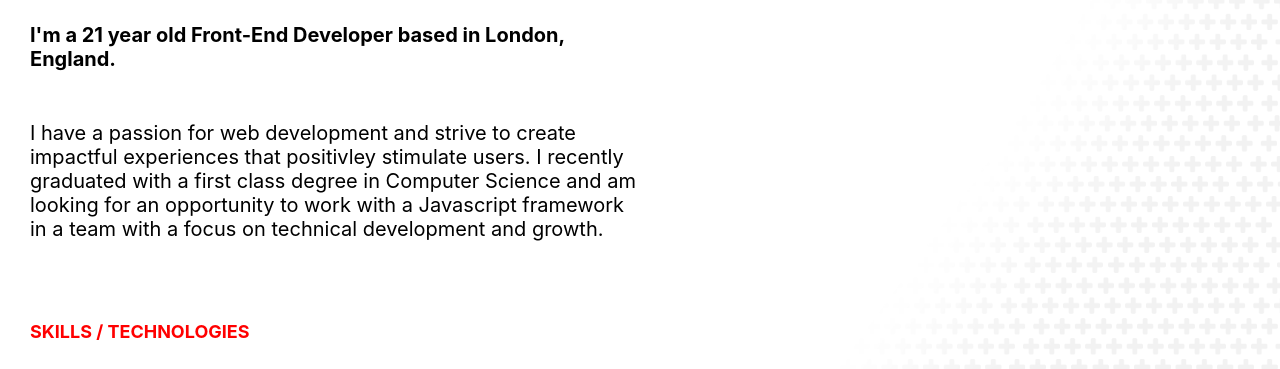
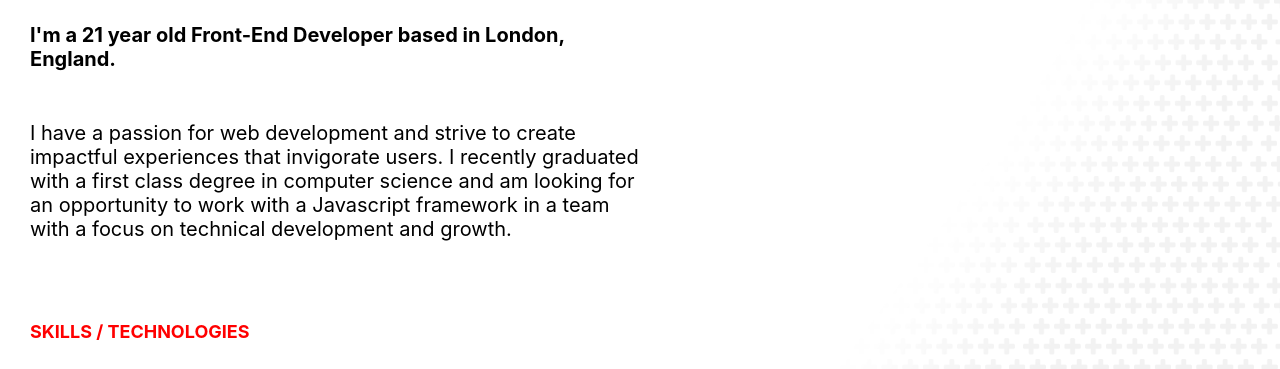
Before and after one commit to daviesayo/portfolio, a Gatsby site: page /about in a window 1280 px wide. Shown: the part 327-696 px from the top of the page. Built offline with nearby package versions, Linux system fonts and the light colour scheme; Gatsby itself is replaced by a stand-in of ours.

Commit message:
updated about copy.

```diff
--- a/src/components/AboutContent.js
+++ b/src/components/AboutContent.js
@@ -58,9 +58,9 @@ function AboutContent() {
       </p>
       <p ref={el => (para = el)} className={aboutStyles.about_para}>
         I have a passion for web development and strive to create impactful
-        experiences that positivley stimulate users. I recently graduated with a
-        first class degree in Computer Science and am looking for an opportunity
-        to work with a Javascript framework in a team with a focus on technical
+        experiences that invigorate users. I recently graduated with a first
+        class degree in computer science and am looking for an opportunity to
+        work with a Javascript framework in a team with a focus on technical
         development and growth.
       </p>
 
```
